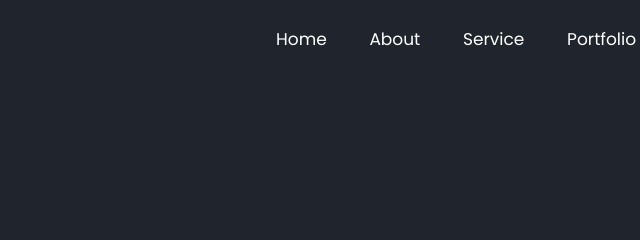
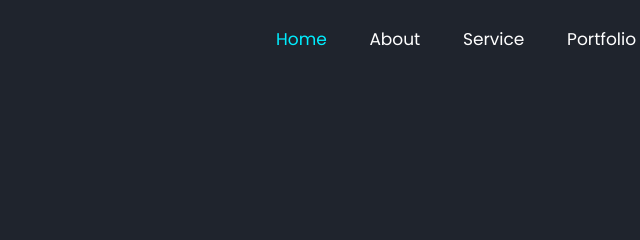
Before and after one commit to Moamin-AbuEwaida/responsive-porf, a plain HTML site: page index.html in a window 1280 px wide. Shown: the top 240 px of the page, 417-1057 px from the left. Drawn offline with nearby package versions, Linux system fonts and the light colour scheme.

Commit message:
adding scrolling behaviour script

```diff
--- a/script.js
+++ b/script.js
@@ -0,0 +1,21 @@
+let sections = document.querySelectorAll('section');
+let navLinks = document.querySelectorAll('header nav a');
+
+window.onscroll= ()=>{
+    sections.forEach(sec =>{
+        let top = window.scrollY;
+        let offset = sec.offsetTop - 150;
+        let height = sec.offsetHeight;
+        let id = sec.getAttribute('id');
+
+        if(top >= offset && top< offset + height){
+            navLinks.forEach(links =>{
+                links.classList.remove('active');
+                document.querySelector('header nav a[href*=' + id + ']').classList.add('active');
+            });
+        }
+    });
+    let header = document.querySelector('header');
+
+    header.classList.toggle('sticky', window.scrollY > 100);
+};
--- a/styles.css
+++ b/styles.css
@@ -43,6 +43,10 @@ section {
   justify-content: space-between;
   align-items: center;
   z-index: 100;
+}
+
+.header.sticky {
+  border-bottom: 0.1rem solid rgba(0, 0, 0, 0.2);
 }
 
 .logo {
```
